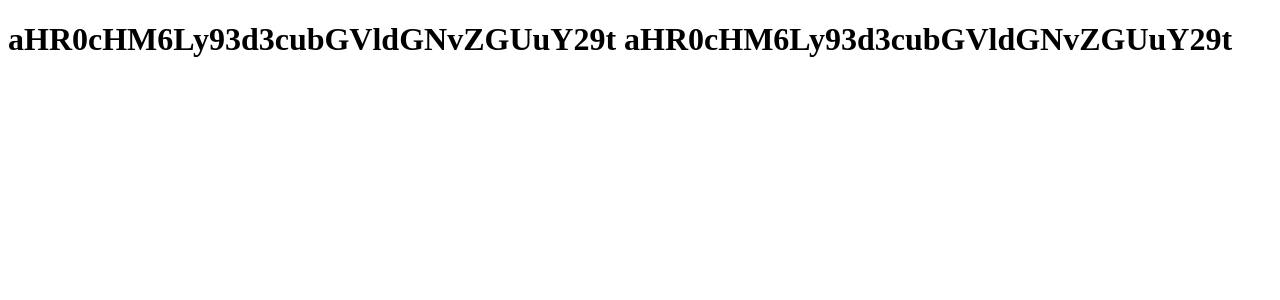
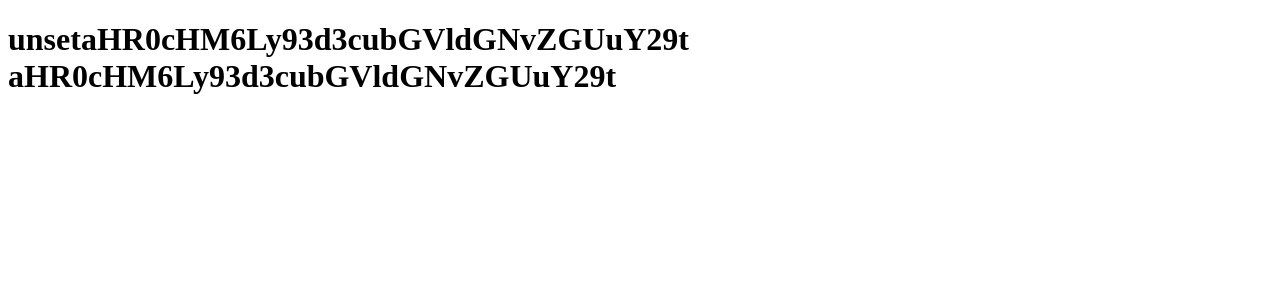
Before and after one commit to yashraj2003e/billy_buddy_against_cyberbullying, a React (Vite) app in the folder code/: page / in a window 1280 px wide. Shown: the top 300 px of the page. Built offline with nearby package versions, Linux system fonts and the light colour scheme; no server answers.

Commit message:
Added api key for virus total

```diff
--- a/code/src/App.tsx
+++ b/code/src/App.tsx
@@ -1,8 +1,10 @@
 import { getBase64 } from "./utils/utils";
 
 export default function App() {
+  const key = import.meta.env.VITE_VIRUS_TOTAL_KEY;
   return (
     <h1>
+      {key}
       {getBase64("https://www.leetcode.com")}{" "}
       {" aHR0cHM6Ly93d3cubGVldGNvZGUuY29t"}
     </h1>
```
Also changed, not shown: 1 other file (tests, documents, lock files or other folders).
